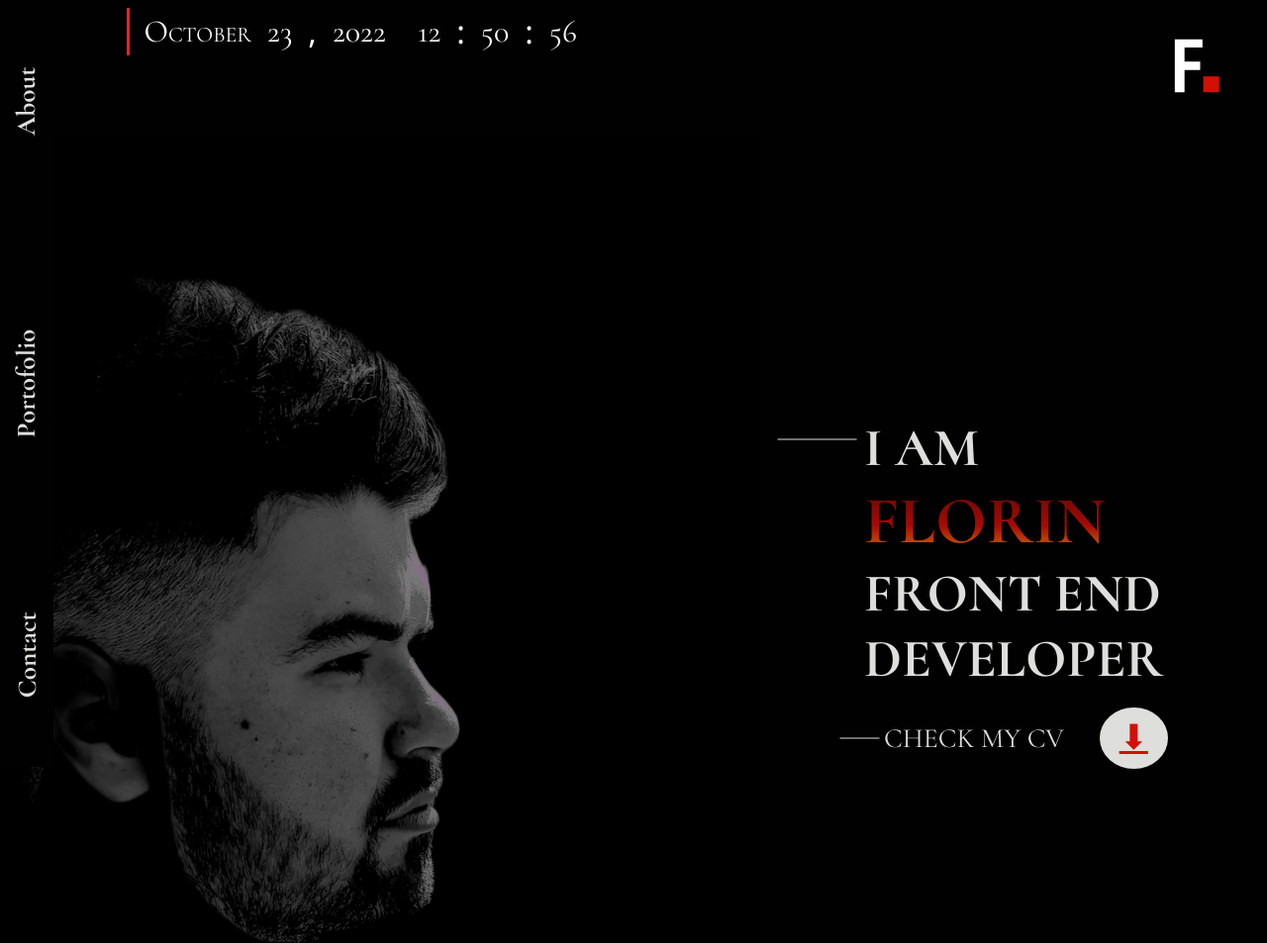
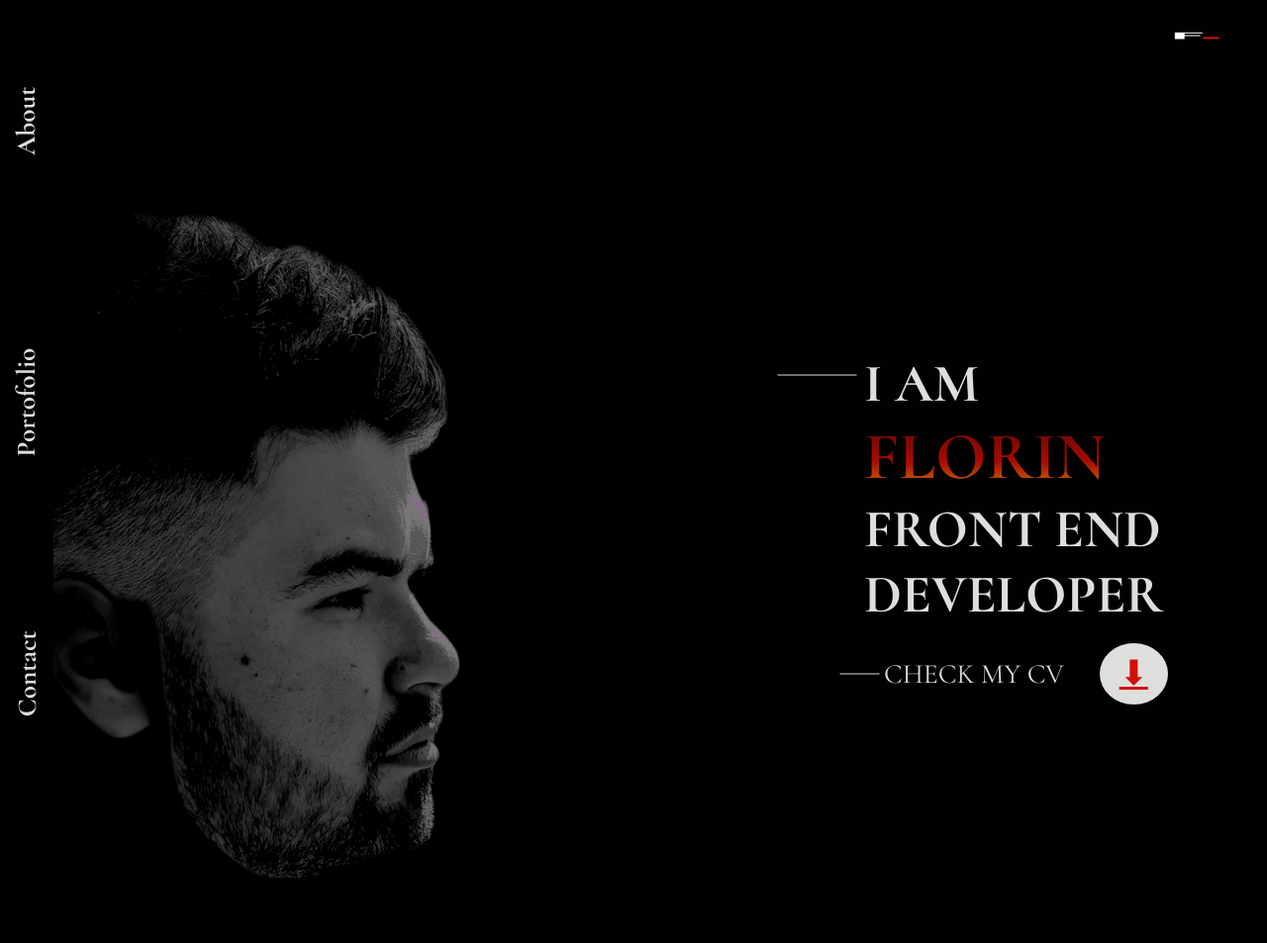
Before and after one commit to zastar23/personal-portfolio, a website with bundled scripts: page index.html in a window 1280 px wide. Shown: the top 953 px of the page at 99% size. Built offline with nearby package versions, Linux system fonts and the light colour scheme.

Commit message:
Performance changes

```diff
--- a/index.html
+++ b/index.html
@@ -12,10 +12,10 @@
 		<title>Florin's Personal Site</title>
 	</head>
 	<body>
-		<header class="header">
+		<header id="header" class="header">
 			<div class="logo">
-				<a href="#timedate">
-					<img src="./images/icon.svg" alt="site logo" />
+				<a href="#header">
+					<img src="./images/icon.svg" alt="site logo" width="10" height="10" />
 				</a>
 			</div>
 			<!-- https://codepen.io/GeoffreyCrofte/pen/ajKVRq -->
@@ -39,11 +39,6 @@
 				</ul>
 			</nav>
 		</header>
-		<div id="timedate">
-			<a id="mon">January</a>
-			<a id="d">1</a>, <a id="y">0</a><br />
-			<a id="h">12</a> : <a id="m">00</a>: <a id="s">00</a>
-		</div>
 		<main class="main">
 			<section class="hero">
 				<div class="hero-image">
--- a/src/clock.js
+++ /dev/null
@@ -1,41 +0,0 @@
-Number.prototype.pad = function (n) {
-	for (var r = this.toString(); r.length < n; r = 0 + r);
-	return r
-}
-
-function updateClock() {
-	var now = new Date()
-	var sec = now.getSeconds(),
-		min = now.getMinutes(),
-		hou = now.getHours(),
-		mo = now.getMonth(),
-		dy = now.getDate(),
-		yr = now.getFullYear()
-	var months = [
-		'January',
-		'February',
-		'March',
-		'April',
-		'May',
-		'June',
-		'July',
-		'August',
-		'September',
-		'October',
-		'November',
-		'December',
-	]
-	var tags = ['mon', 'd', 'y', 'h', 'm', 's'],
-		corr = [months[mo], dy, yr, hou.pad(2), min.pad(2), sec.pad(2)]
-	for (var i = 0; i < tags.length; i++)
-		document.getElementById(tags[i]).firstChild.nodeValue = corr[i]
-}
-
-function initClock() {
-	updateClock()
-	window.setInterval(updateClock, 1)
-}
-
-initClock()
-
-export * from './clock.js'
--- a/src/contact.js
+++ /dev/null
@@ -1,4 +0,0 @@
-console.log('Contact Page')
-
-import './nav.js'
-import './clock.js'
```
Also changed, not shown: src/cv.js (deleted).
